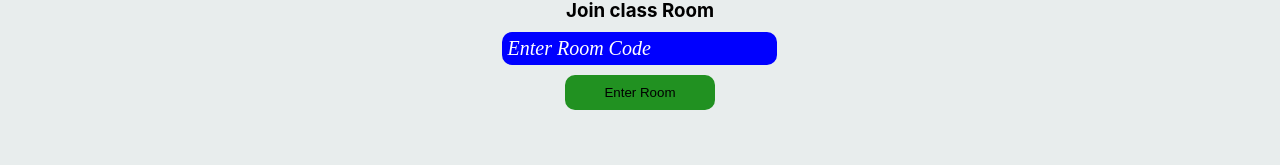
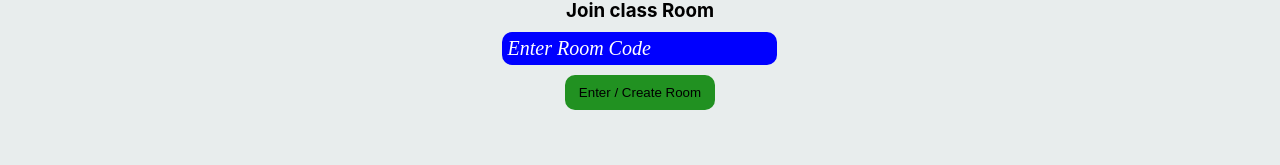
Before and after one commit to ayayousef96/Final-Project, a React (Create React App) app in the folder client/: page /classroom in a window 1280 px wide. Shown: the part 121-286 px from the top of the page. Built offline with nearby package versions, Linux system fonts and the light colour scheme.

Commit message:
remove create button from room

```diff
--- a/client/src/components/Class/Home.js
+++ b/client/src/components/Class/Home.js
@@ -21,7 +21,7 @@ const Home = () => {
                 <h3 htmlFor='' className='room-code'>Join class Room </h3>
                 <input  type="text" className='b-input' required placeholder='Enter Room Code'
                 value={RoomCode} onChange={(e) => SetRoomCode(e.target.value)}/>
-                <button type='sumbit' className='enter'>Enter Room</button>
+                <button type='sumbit' className='enter'>Enter / Create Room</button>
                 <br></br><br></br>
                 {/* <h3 htmlFor='' className='room-code'>create  class Room </h3>
                 <input  type="text" className='b-input' required placeholder='Create Room Code'
```
